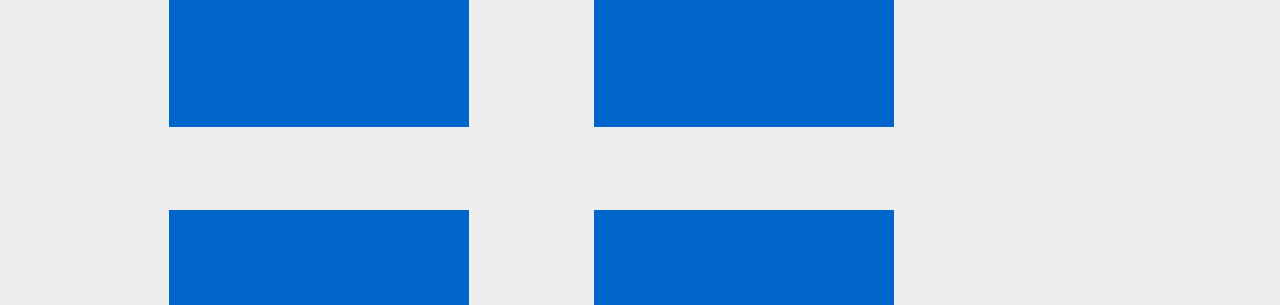
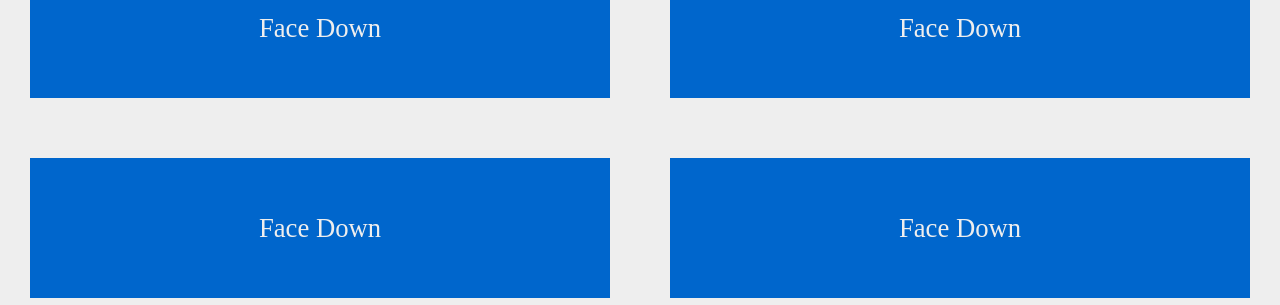
Before and after one commit to adrian-deniz/matching_game, a plain HTML site: page matching_game/index.html in a window 1280 px wide. Shown: the part 272-577 px from the top of the page. Drawn offline with Linux system fonts and the light colour scheme.

Commit message:
Update style.css

```diff
--- a/matching_game/css/style.css
+++ b/matching_game/css/style.css
@@ -1,19 +1,30 @@
 a {
-  display: inline-block;
-  width: 300px;
-  height: 200px;
+  /* width: calc(25% - 60px);
+  height: calc(50vh - 60px); */
+  width: calc(50vw - 60px);
+  height: calc(25vh - 60px);
   background-color: #0066cc;
   color: #eee;
-  font-size: 50px;
+  font-size: 20pt;
   text-align: center;
-  padding-top: 100px;
-  margin-left: 121px;
-  margin-top: 83px;
+  margin: 30px;
   cursor: pointer;
+  display: grid;
+  align-content: center;
+}
+
+
+ul {
+  display: flex;
+  flex-direction: row;
+  flex-wrap: wrap;
+  margin: 0;
+  padding: 0;
 }
 
 body {
   background-color: #eee;
+  margin: 0;
 }
 
 .stop {
```
